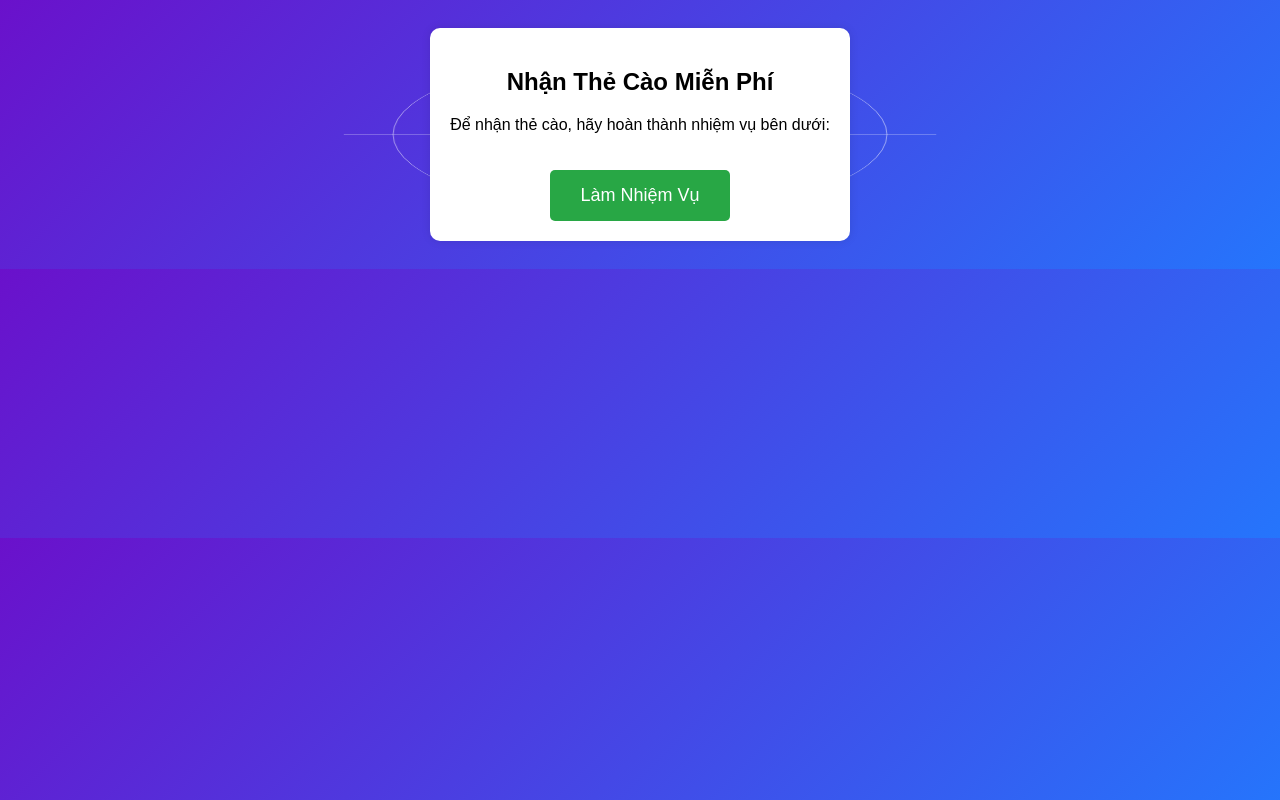
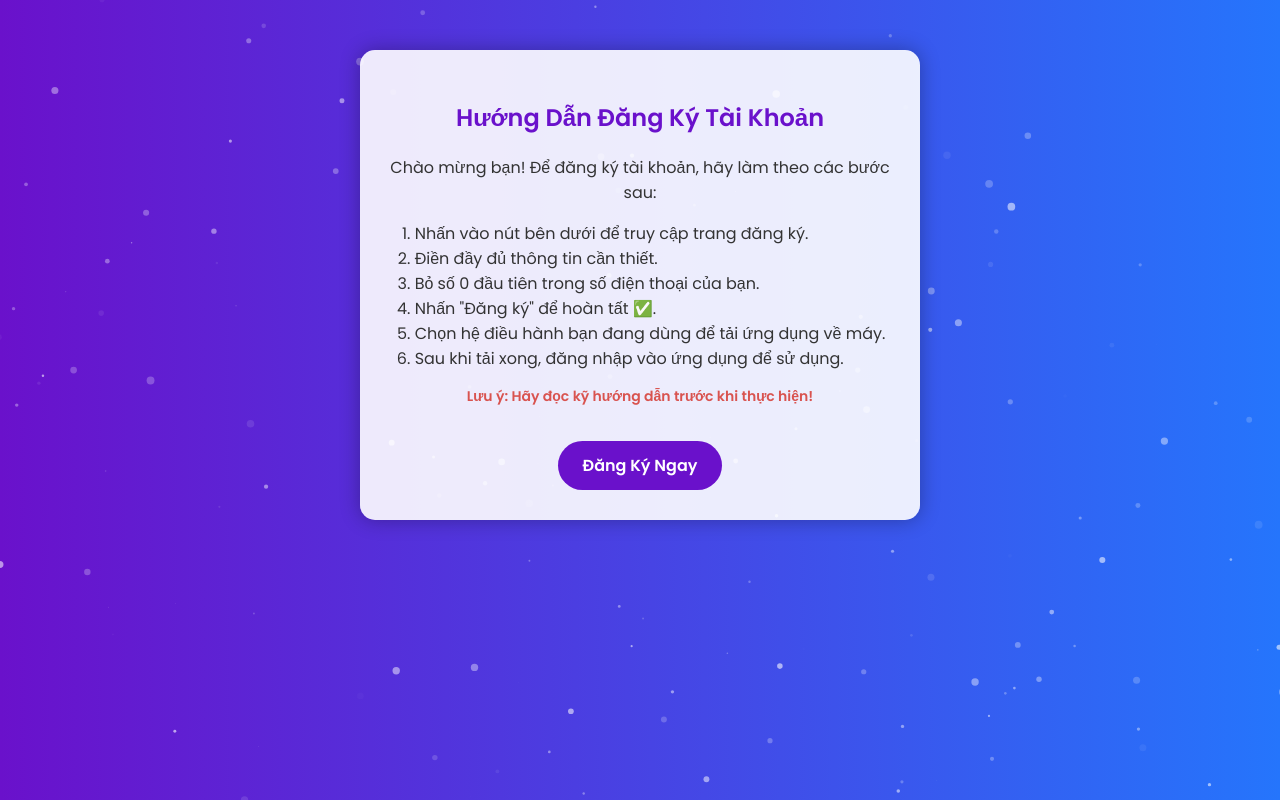
Before and after one commit to Hungnguyenkhanh1234/ref_demo, a plain HTML site: page index.html in a window 1280 px wide. Drawn offline with nearby package versions, Linux system fonts and the light colour scheme.

Commit message:
Update index.html

```diff
--- a/index.html
+++ b/index.html
@@ -3,85 +3,119 @@
 <head>
     <meta charset="UTF-8">
     <meta name="viewport" content="width=device-width, initial-scale=1.0">
-    <title>Tặng Thẻ Cào</title>
+    <title>Hướng Dẫn Đăng Ký Tài Khoản</title>
+    <script src="https://cdn.jsdelivr.net/particles.js/2.0.0/particles.min.js"></script>
     <style>
+        @import url('https://fonts.googleapis.com/css2?family=Poppins:wght@300;400;600&display=swap');
         body {
-            font-family: Arial, sans-serif;
+            font-family: 'Poppins', sans-serif;
             text-align: center;
-            background: linear-gradient(135deg, #6a11cb, #2575fc);
-            padding: 20px;
-            position: relative;
+            padding: 50px;
+            background: linear-gradient(to right, #6a11cb, #2575fc);
+            color: white;
+            margin: 0;
             overflow: hidden;
         }
-        .container {
-            background: white;
-            padding: 20px;
-            border-radius: 10px;
-            box-shadow: 0 0 10px rgba(0, 0, 0, 0.1);
-            display: inline-block;
-            position: relative;
-            z-index: 2;
-        }
-        .button {
-            display: inline-block;
-            padding: 15px 30px;
-            font-size: 18px;
-            color: white;
-            background: #28a745;
-            text-decoration: none;
-            border-radius: 5px;
-            margin-top: 20px;
-        }
-        .button:hover {
-            background: #218838;
-        }
-
-        /* Hiệu ứng tơ nhện */
-        canvas {
-            position: absolute;
+        #particles-js {
+            position: fixed;
+            width: 100%;
+            height: 100%;
             top: 0;
             left: 0;
-            width: 100%;
-            height: 100%;
+            z-index: -1;
+        }
+        .container {
+            background: rgba(255, 255, 255, 0.9);
+            padding: 30px;
+            border-radius: 15px;
+            box-shadow: 0 0 20px rgba(0, 0, 0, 0.3);
+            display: inline-block;
+            max-width: 500px;
+            color: #333;
+            position: relative;
             z-index: 1;
+        }
+        h2 {
+            color: #6a11cb;
+            margin-bottom: 20px;
+            font-weight: 600;
+        }
+        ol {
+            text-align: left;
+            margin: 0 auto;
+            display: inline-block;
+            padding-left: 20px;
+            font-size: 16px;
+        }
+        .note {
+            font-weight: bold;
+            color: #d9534f;
+            margin-top: 15px;
+            font-size: 14px;
+        }
+        .btn {
+            display: inline-block;
+            margin-top: 20px;
+            padding: 12px 25px;
+            background: #6a11cb;
+            color: white;
+            text-decoration: none;
+            border-radius: 30px;
+            font-size: 16px;
+            font-weight: bold;
+            transition: 0.3s;
+        }
+        .btn:hover {
+            background: #4e0ea8;
+            transform: scale(1.05);
         }
     </style>
 </head>
 <body>
-    <canvas id="spider-web"></canvas>
+    <div id="particles-js"></div>
     <div class="container">
-        <h2>Nhận Thẻ Cào Miễn Phí</h2>
-        <p>Để nhận thẻ cào, hãy hoàn thành nhiệm vụ bên dưới:</p>
-        <a href="https://share.globalmall.vn/mobile/register/index/inviter/102345" class="button">Làm Nhiệm Vụ</a>
+        <h2>Hướng Dẫn Đăng Ký Tài Khoản</h2>
+        <p>Chào mừng bạn! Để đăng ký tài khoản, hãy làm theo các bước sau:</p>
+        <ol>
+            <li>Nhấn vào nút bên dưới để truy cập trang đăng ký.</li>
+            <li>Điền đầy đủ thông tin cần thiết.</li>
+            <li>Bỏ số 0 đầu tiên trong số điện thoại của bạn.</li>
+            <li>Nhấn "Đăng ký" để hoàn tất ✅.</li>
+            <li>Chọn hệ điều hành bạn đang dùng để tải ứng dụng về máy.</li>
+            <li>Sau khi tải xong, đăng nhập vào ứng dụng để sử dụng.</li>
+        </ol>
+        <p class="note">Lưu ý: Hãy đọc kỹ hướng dẫn trước khi thực hiện!</p>
+
+        <a href="https://share.globalmall.vn/mobile/register/index/inviter/102345" class="btn" target="_blank">Đăng Ký Ngay</a>
     </div>
 
     <script>
-        const canvas = document.getElementById('spider-web');
-        const ctx = canvas.getContext('2d');
-
-        canvas.width = window.innerWidth;
-        canvas.height = window.innerHeight;
-
-        function drawWeb(x, y, radius, levels) {
-            ctx.strokeStyle = 'rgba(255, 255, 255, 0.5)';
-            ctx.lineWidth = 1;
-
-            for (let i = 0; i < levels; i++) {
-                ctx.beginPath();
-                ctx.arc(x, y, (radius / levels) * i, 0, Math.PI * 2);
-                ctx.stroke();
-            }
-
-            for (let i = 0; i < 8; i++) {
-                let angle = (Math.PI * 2 / 8) * i;
-                ctx.beginPath();
-                ctx.moveTo(x, y);
-                ctx.lineTo(x + Math.cos(angle) * radius, y + Math.sin(angle) * radius);
-                ctx.stroke();
-            }
-        }
-
-        drawWeb(canvas.width / 2, canvas.height / 2, 300, 6);
+        particlesJS("particles-js", {
+            "particles": {
+                "number": { "value": 120, "density": { "enable": true, "value_area": 800 } },
+                "color": { "value": "#ffffff" },
+                "shape": { "type": "circle" },
+                "opacity": { "value": 0.6, "random": true },
+                "size": { "value": 4, "random": true },
+                "line_linked": { "enable": false },
+                "move": { "enable": true, "speed": 2, "direction": "none", "random": true, "straight": false, "out_mode": "out", "bounce": false }
+            },
+            "interactivity": {
+                "detect_on": "canvas",
+                "events": {
+                    "onhover": { "enable": true, "mode": "repulse" },
+                    "onclick": { "enable": true, "mode": "bubble" },
+                    "resize": true
+                },
+                "modes": {
+                    "bubble": { "distance": 250, "size": 10, "duration": 2, "opacity": 8, "speed": 3 },
+                    "repulse": { "distance": 150, "duration": 0.4 },
+                    "push": { "particles_nb": 4 },
+                    "remove": { "particles_nb": 2 }
+                }
+            },
+            "retina_detect": true
+        });
     </script>
 </body>
 </html>
```
